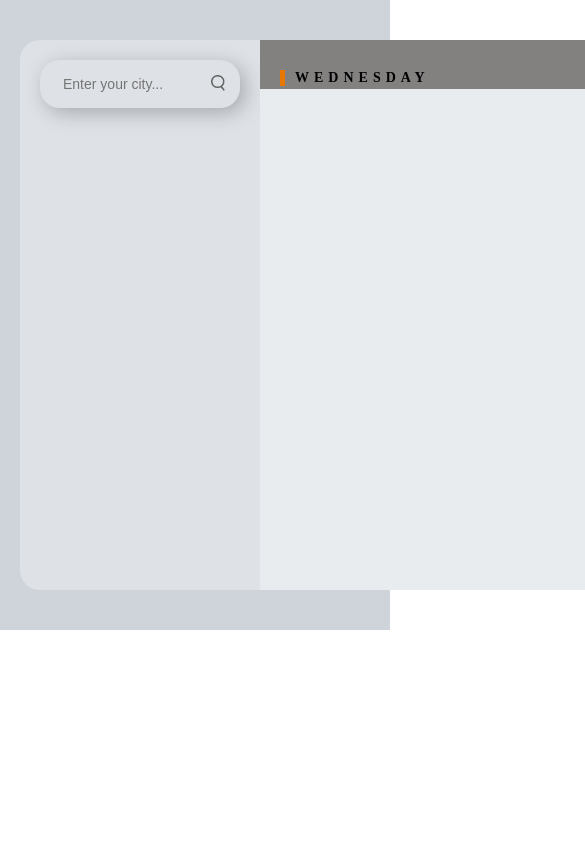
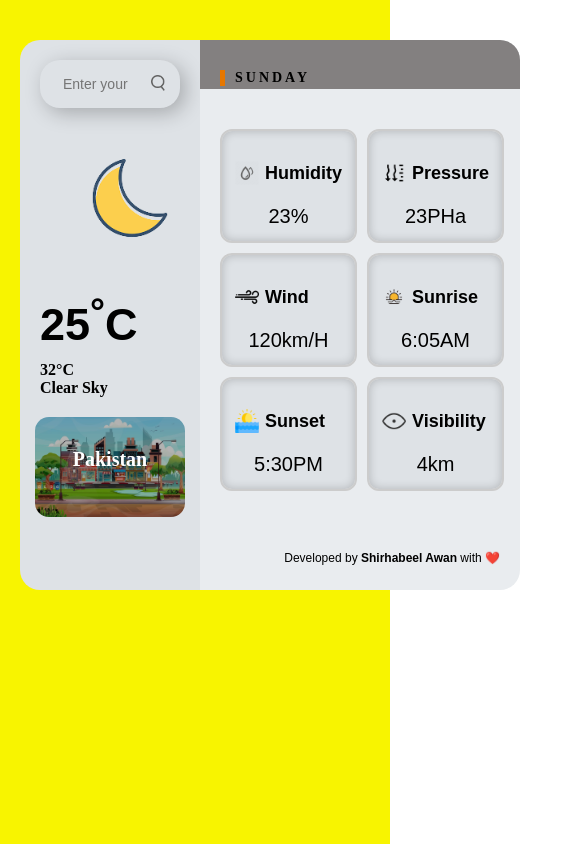
Before and after one commit to Shirhabeel/weather-app, a plain HTML site: page index.html in a window 390 px wide. Shown: the top 844 px of the page, 585 px wide, since content can reach past the window. Drawn offline with Linux system fonts and the light colour scheme.

Commit message:
Mobile responsiveness left

```diff
--- a/index.html
+++ b/index.html
@@ -5,7 +5,7 @@
     <meta name="viewport" content="width=device-width, initial-scale=1.0" />
     <title>Weather Application</title>
     <link rel="stylesheet" href="style.css" />
-    <script defer src="script.js"></script>
+    <!-- <script defer src="script.js"></script> -->
   </head>
   <body>
     <div class="container">
@@ -22,8 +22,8 @@
               <img class="search-logo" src="img/search.png" alt="search-logo" />
             </label>
           </div>
-          <div class="main-icon hidden">
-            <!-- <img class="" src="img/clear.png" alt="Weather" /> -->
+          <div class="time-icon hidden">
+            <img class="main-icon" src="img/moon.png" alt="Weather" />
           </div>
           <div class="heading-temp hidden">
             <h1>25<sup>&deg;</sup>C</h1>
@@ -37,11 +37,7 @@
             </div>
           </div>
           <div class="image hidden">
-            <img
-              class="main-image"
-              src="https://images.unsplash.com/photo-1506744038136-46273834b3fb?ixlib=rb-4.0.3&ixid=M3wxMjA3fDB8MHxwaG90by1wYWdlfHx8fGVufDB8fHx8fA%3D%3D&auto=format&fit=crop&w=1470&q=80"
-              alt="Location Image"
-            />
+            <img class="main-image" src="img/city.jpg" alt="Location Image" />
             <div class="img-description">Pakistan</div>
           </div>
         </nav>
--- a/script.js
+++ b/script.js
@@ -2,7 +2,7 @@ const searchLogo = document.querySelector('.search-logo');
 const searchInput = document.querySelector('.search-input');
 const mainTemp = document.querySelector('.heading-temp');
 const imgLocation = document.querySelector('.img-description');
-const mainIcon = document.querySelector('.main-icon');
+const mainIcon = document.querySelector('.time-icon');
 const img = document.querySelector('.image');
 
 const cloudDesc = document.querySelector('.clouds');
@@ -97,10 +97,10 @@ async function weatherApp(key, location) {
 
     // Main Icon handle
     if ((hours >= 19 && hours <= 24) || (hours >= 1 && hours <= 5)) {
-      mainIcon.innerHTML = `<img src="img/moon.png" alt="Weather" />`;
+      mainIcon.innerHTML = `<img class="main-icon" src="img/moon.png" alt="Weather" />`;
     }
     if (hours > 5 && hours <= 18) {
-      mainIcon.innerHTML = `<img src="img/clear.png" alt="Weather" />`;
+      mainIcon.innerHTML = `<img class="main-icon" src="img/clear.png" alt="Weather" />`;
     }
     mainIcon.classList.remove('hidden');
 
--- a/style.css
+++ b/style.css
@@ -8,21 +8,23 @@ html {
   font-size: 62.5%;
 }
 
+/* .hidden {
+  opacity: 0;
+} */
+
 .container {
-  width: 100%;
-  height: 100%;
+  width: 100vw;
+  height: 100vh;
   background-color: #ced4da;
 
-  margin: 0 auto;
   padding: 2rem;
 }
 
 .inner-container {
   width: 100rem;
   height: 55rem;
-
+  display: flex;
   margin: 2rem auto;
-  display: flex; /* Use flex layout for the inner container */
   border-radius: 2rem;
 }
 
@@ -31,6 +33,9 @@ html {
   background-color: #dee2e6;
   border-radius: 2rem 0 0 2rem;
   padding: 2rem;
+
+  display: flex;
+  flex-direction: column;
 }
 
 /* SEARCH CONTAINER */
@@ -61,8 +66,8 @@ html {
 }
 
 /* MAIN BIG ICON OF WEATHER */
+
 .main-icon {
-  /* margin-top: -2rem; */
   height: 20rem;
   width: 20rem;
 }
@@ -73,10 +78,6 @@ html {
   font-size: 4.5rem;
   font-family: sans-serif;
   font-weight: 600;
-}
-
-.hidden {
-  opacity: 0;
 }
 
 .description {
@@ -112,6 +113,7 @@ html {
 .img-description {
   position: absolute;
   font-size: 2rem;
+  color: #fff;
   font-weight: bold;
 }
 
@@ -119,6 +121,8 @@ html {
   margin-top: 1.6rem;
   height: 10rem;
   width: 20rem;
+  filter: brightness(70%);
+  border-radius: 1.4rem;
 }
 
 /* Section 1: header */
@@ -179,11 +183,12 @@ html {
   display: flex;
   align-items: center;
   justify-content: left;
-  gap: 1rem;
+  gap: 0.6rem;
   margin-bottom: 2rem;
 
   font-family: sans-serif;
 }
+
 .card_heading h2 {
   font-size: 1.8rem;
 }
@@ -191,7 +196,6 @@ html {
 .card img {
   height: 2.4rem;
   width: 2.4rem;
-  /* background-color: grey; */
 }
 
 .author p {
@@ -204,3 +208,109 @@ html {
   padding-right: 2rem;
   margin-top: -1rem;
 }
+/* MEDIA QUEIRIES */
+
+@media (max-width: 1036px) {
+  .container {
+    background-color: #e67700;
+  }
+
+  .inner-container {
+    width: 90rem;
+  }
+}
+
+@media screen and (max-width: 940px) {
+  .container {
+    background-color: blue;
+  }
+
+  .inner-container {
+    width: 80rem;
+  }
+}
+
+@media screen and (max-width: 860px) {
+  .container {
+    background-color: aqua;
+  }
+
+  .inner-container {
+    width: 70rem;
+  }
+
+  .navbar {
+    width: 20rem;
+  }
+
+  .main-icon {
+    width: 18rem;
+    height: 18rem;
+  }
+
+  .heading-temp {
+    font-size: 4rem;
+  }
+}
+
+@media screen and (max-width: 750px) {
+  .container {
+    background-color: blueviolet;
+  }
+
+  .inner-container {
+    width: 60rem;
+  }
+
+  .heading-temp {
+    font-size: 3.2rem;
+  }
+}
+
+@media screen and (max-width: 640px) {
+  .container {
+    background-color: rgb(248, 244, 0);
+  }
+
+  .inner-container {
+    width: 50rem;
+  }
+
+  .heading-temp {
+    font-size: 3rem;
+  }
+
+  .navbar {
+    width: 18rem;
+  }
+
+  .weekday {
+    letter-spacing: 0.3rem;
+  }
+
+  .cards {
+    gap: 1rem;
+
+    margin: 2rem 2rem 0 0;
+    font-size: 1.6rem;
+  }
+
+  .card {
+    padding: 3rem 1.3rem 1.3rem 1.3rem;
+  }
+
+  .author {
+    margin-top: 5rem;
+  }
+}
+
+/* @media screen and (max-width: 540px) {
+  .container {
+    background-color: aquamarine;
+  }
+
+  .inner-container {
+    width: 45rem;
+  }
+
+} */
```
Also changed, not shown: img/city.jpg (added).
